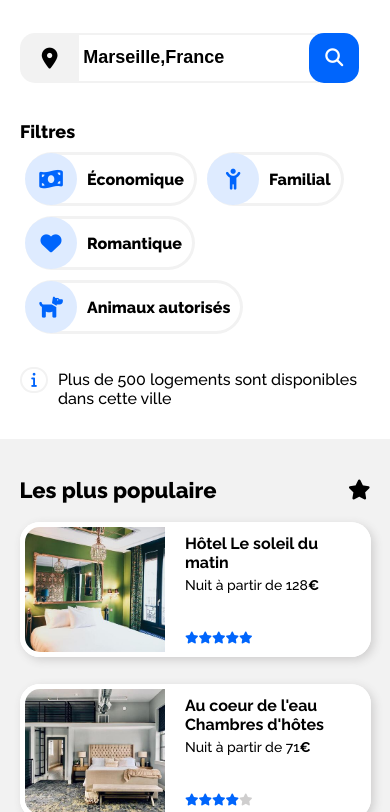
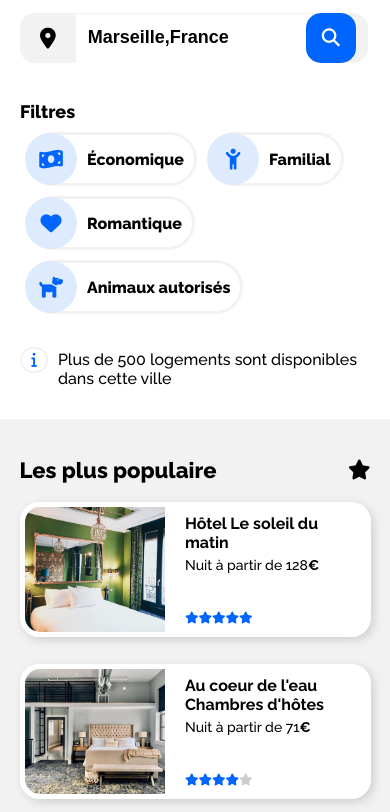
Before and after one commit to Cardoso2707/Booki, a plain HTML site: page index.html in a window 390 px wide. Shown: the part 240-1052 px from the top of the page. Drawn offline with Linux system fonts and the light colour scheme.

Commit message:
commit name

```diff
--- a/css/responsive_mobile.css
+++ b/css/responsive_mobile.css
@@ -52,9 +52,7 @@ nav li:hover
 }
 input
 {
-    position: relative;
-    z-index: -1;
-    right: 10px;
+    height: 49px;
 }
 
 
@@ -69,6 +67,7 @@ input
     width: 50px;
     border-radius: 15px;
     margin-left: -20px;
+    position: relative;
 }
 
 .search_desktop
@@ -85,10 +84,13 @@ input
     width: 90%;
 }
 
-.recherche
-{
-    padding-top: 20px;
+.recherche {
+    padding-top: 0px;
     margin-top: 0px;
+    background-color: #F2F2F2;
+    border-radius: 15px;
+    width: 94%;
+    height: 50px;
 }
 
 .filtre
--- a/css/style.css
+++ b/css/style.css
@@ -91,7 +91,7 @@ input
 {
 	width: 250px;
 	height: 50px;
-	border:2.2px solid #F2F2F2;
+	border: none;
 
 }
 
```
